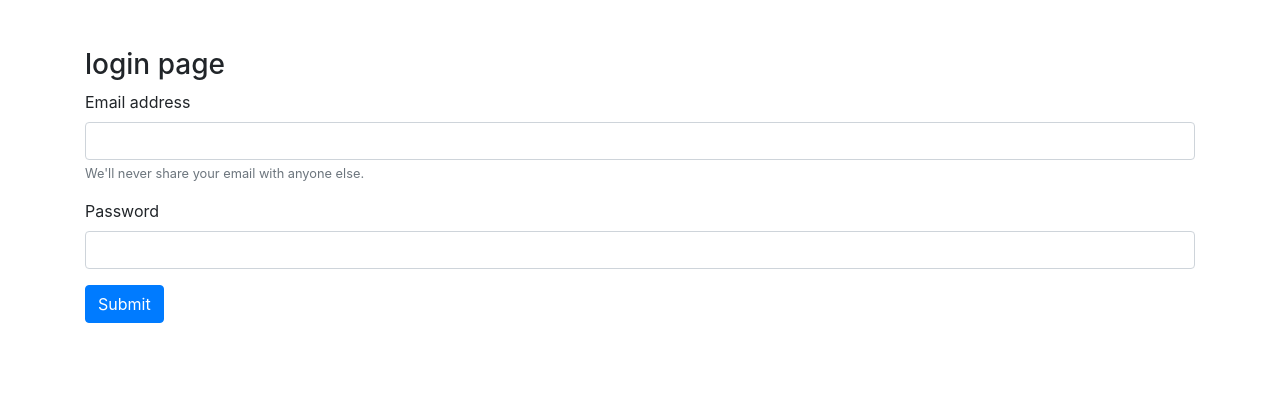
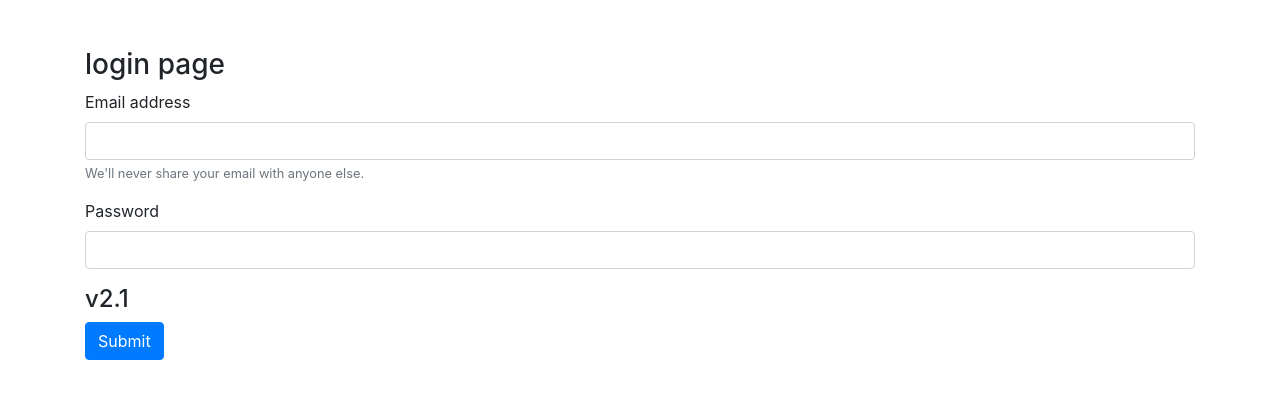
Before and after one commit to atakankrkmz/movie-suggestion-admin-panel, a React (Create React App) app: page /login in a window 1280 px wide. Shown: the top 398 px of the page. Built offline with nearby package versions, Linux system fonts and the light colour scheme.

Commit message:
login page v2.1

```diff
--- a/src/components/Login/index.js
+++ b/src/components/Login/index.js
@@ -39,6 +39,7 @@ const LoginPage = (props) => {
             id="exampleInputPassword1"
           />
         </div>
+        <div><h4>v2.1</h4></div>
         <button type="submit" className="btn btn-primary">
           Submit
         </button>
```
